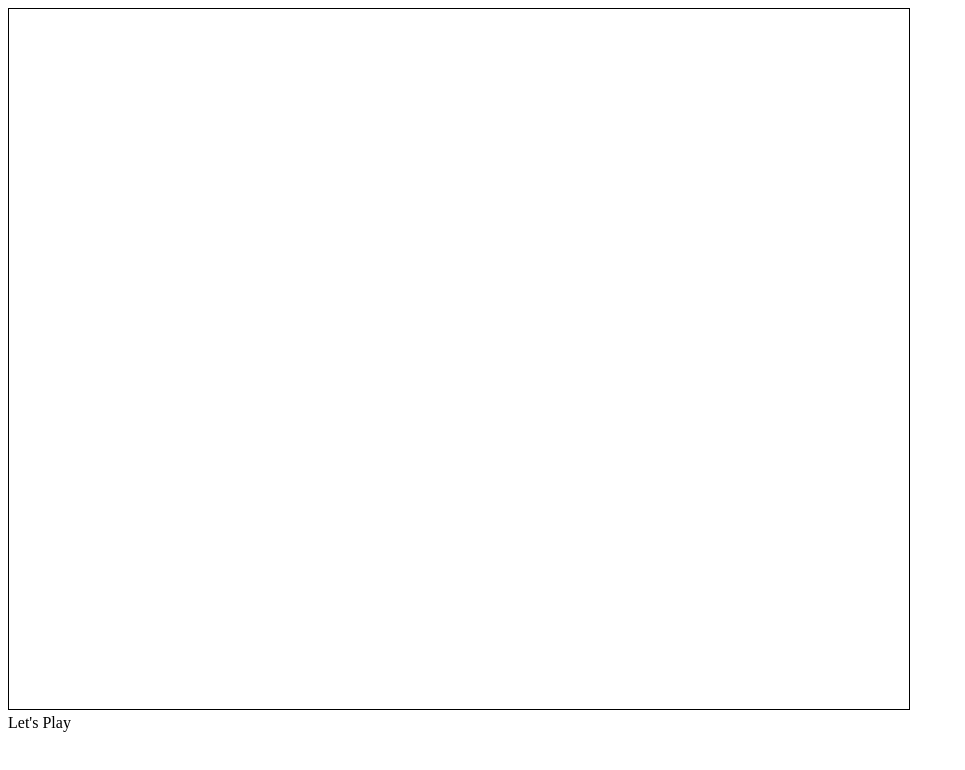
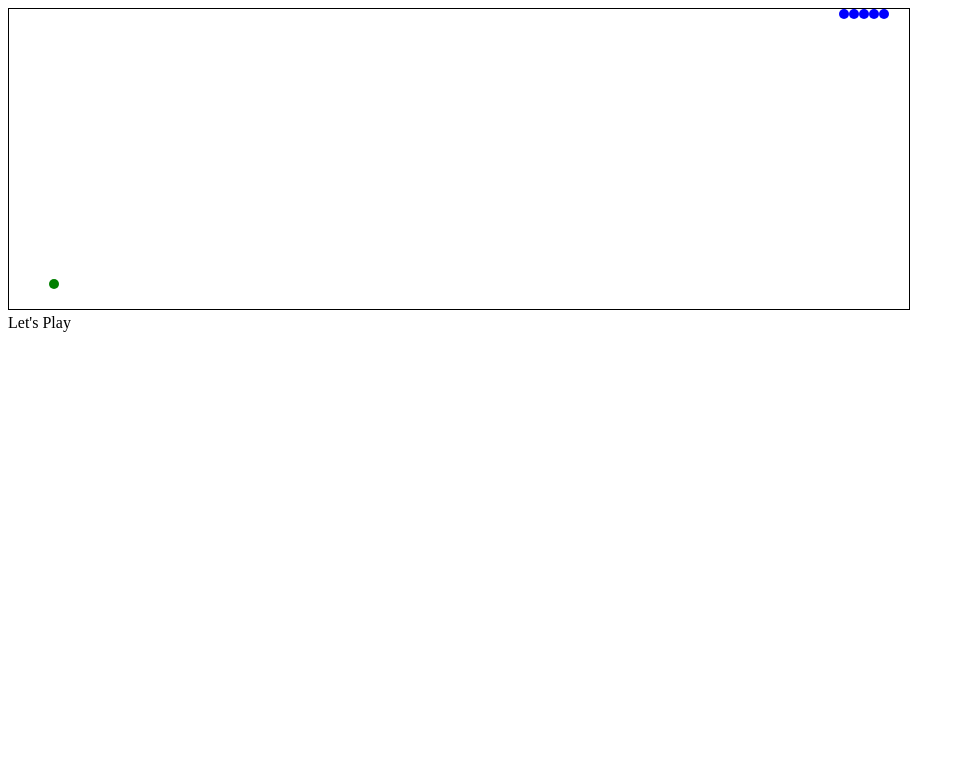
Before and after one commit to danny-does-stuff/HTMLsnake, a plain HTML site: page index.html in a window 1280 px wide. Shown: the whole page, without its empty margins (0-965 px from the left). Drawn offline with nearby package versions, Linux system fonts and the light colour scheme.

Commit message:
snake is slithering around

```diff
--- a/index.html
+++ b/index.html
@@ -14,7 +14,7 @@
 </head>
 <body>
 <div></div>
-<canvas id="canvas" width="900px" height="700px"></canvas>
+<canvas id="canvas" width="900px" height="300px"></canvas>
 <div id="play-button">Let's Play</div>
 
 </body>
--- a/snake.js
+++ b/snake.js
@@ -6,7 +6,126 @@ script.type = 'text/javascript';
 document.getElementsByTagName('head')[0].appendChild(script);*/
 
 $(document).ready(function() {
+	var $canvas = $('#canvas');
+	var context = $canvas[0].getContext('2d');
+	var width = $canvas.width();
+	var height = $canvas.height();
+
+	var cellWidth = 10;
+	var columnCount = width / cellWidth;
+	var rowCount = height / cellWidth;
+
+	var food;
+	var direction;
+	var score;
+
+	var gameLoop;
+
+	// The snake, with the tail at index 0 and the head at index snake.length - 1
+	var snake = [];
+
 	$('#play-button').click(function() {
-		alert('clicked');
+		init();
 	});
+
+	init();
+
+	function init() {
+		clearInterval();
+		createSnake(5);
+		getNewFood();
+		paint();
+
+		score = 0;
+		direction = "right";
+
+		clearInterval(gameLoop);
+		gameLoop = setInterval(moveSnake, 60);
+	}
+
+	function createSnake(length) {
+		for (var i = 0; i < length; i++) {
+			snake[i] = {
+				x: i,
+				y: 0
+			}
+		}
+	}
+
+	function getNewFood() {
+		var x = Math.floor((Math.random() * columnCount));
+		var y = Math.floor((Math.random() * rowCount));
+
+		food = {x: x, y: y};
+	}
+
+	function paint() {
+		clearCanvas();
+		drawSnake();
+		drawFood();
+	}
+
+	function clearCanvas() {
+		context.fillStyle = 'white';
+		context.fillRect(0, 0, width, height);
+	}
+
+	function drawSnake() {
+		for (var i = 0; i < snake.length; i++) {
+			drawCell(snake[i], 'blue');
+		}
+	}
+
+	function drawFood() {
+		drawCell(food, 'green');
+	}
+
+	function drawCell(cell, color) {
+		context.fillStyle = color;
+		context.beginPath();
+		context.arc(cell.x * cellWidth + cellWidth / 2, cell.y * cellWidth + cellWidth / 2, cellWidth / 2, 0 , 2 * Math.PI);
+		context.fill();
+	}
+
+	function moveSnake() {
+		var currHeadX = snake[snake.length - 1].x;
+		var currHeadY = snake[snake.length - 1].y;
+
+		var nextHeadX = currHeadX;
+		var nextHeadY = currHeadY;
+
+		if (direction == 'right') {
+			nextHeadX++;
+		} else if (direction == 'left') {
+			nextHeadX--;
+		} else if (direction == 'up') {
+			nextHeadY--;
+		} else if (direction == 'down') {
+			nextHeadY++;
+		} else {
+			alert('something went horribly wrong');
+		}
+
+		snake[snake.length] = {x: nextHeadX, y: nextHeadY};
+
+		snake.splice(0, 1);
+		paint();
+	}
+
+	$(document).keydown(function(e) {
+		switch(e.which) {
+			case 37:
+				direction = 'left';
+				break;
+			case 38:
+				direction = 'up';
+				break;
+			case 39:
+				direction = 'right';
+				break;
+			case 40:
+				direction = 'down';
+				break;
+		}
+	})
 });
```
